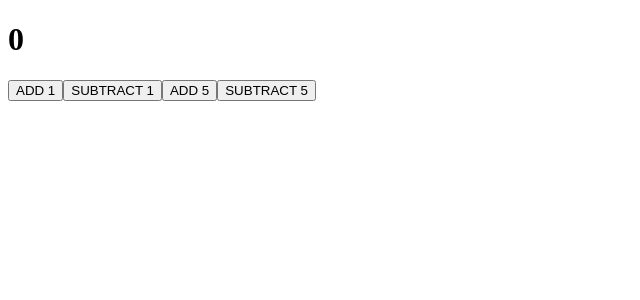
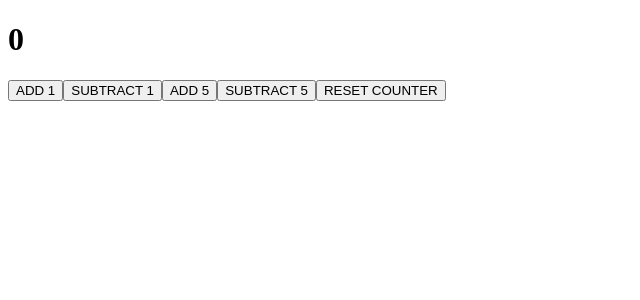
Before and after one commit to agataokolska/simple-counter, a React (Create React App) app: page / in a window 1280 px wide. Shown: the top 300 px of the page, without its empty margins (0-640 px from the left). Built offline with nearby package versions, Linux system fonts and the light colour scheme.

Commit message:
add reset counter button and reset function

```diff
--- a/src/Counter.js
+++ b/src/Counter.js
@@ -25,6 +25,11 @@ class Counter extends React.Component {
             number: this.state.number - 5
         })
     }
+    resetCounter = () => {
+        this.setState({
+            number: this.state.number = 0
+        })
+    }
     render() {
         return (
             <div>
@@ -49,6 +54,11 @@ class Counter extends React.Component {
                 >
                     SUBTRACT 5
                 </button>
+                <button
+                    onClick={this.resetCounter}
+                >
+                    RESET COUNTER
+                </button>
             </div>
         )
     }
```
